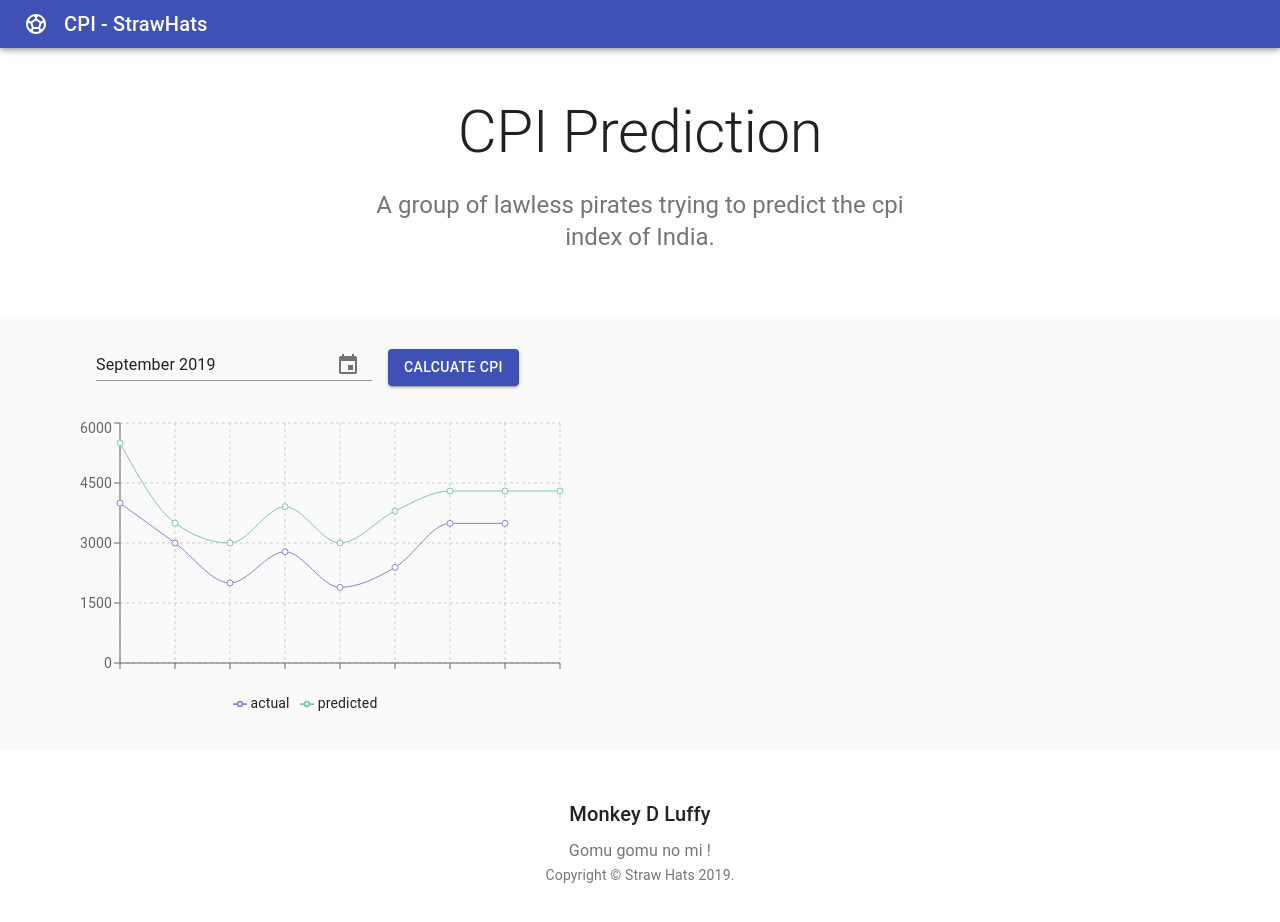
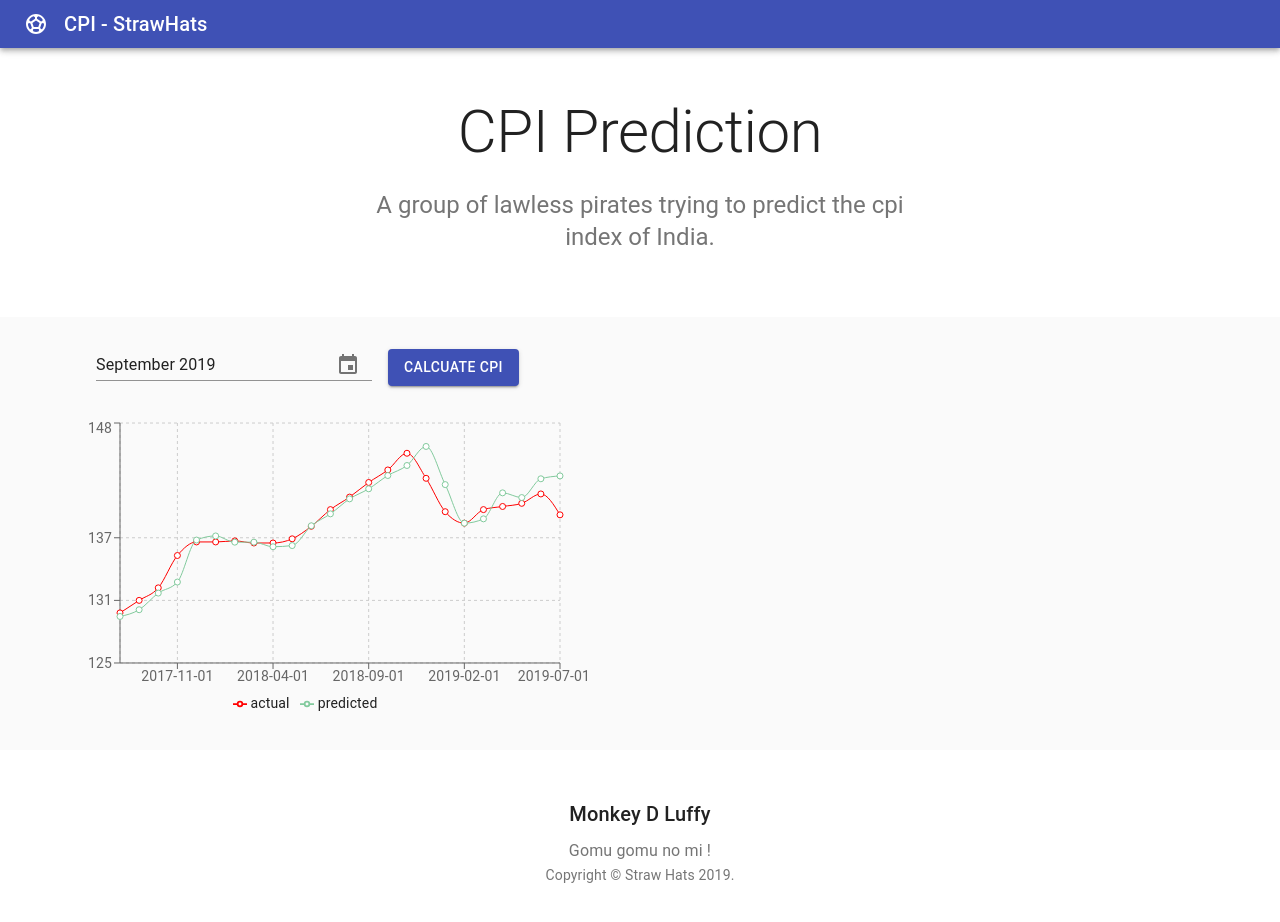
Before and after one commit to Siddharth-Chandran/cpi-dashboard, a React (Create React App) app: page / in a window 1280 px wide. Shown: the top 922 px of the page. Built offline with nearby package versions, Linux system fonts and the light colour scheme.

Commit message:
Improved graph

```diff
--- a/src/components/dashboard/Dashboard.js
+++ b/src/components/dashboard/Dashboard.js
@@ -15,15 +15,30 @@ import Button from '@material-ui/core/Button';
 
 /** Needs to be removed after completing backend API */
 const data = [
-    { month: 'January', actual: 4000, predicted: 5500, },
-    { month: 'February', actual: 3000, predicted: 3500, },
-    { month: 'March', actual: 2000, predicted: 3000, },
-    { month: 'April', actual: 2780, predicted: 3908, },
-    { month: 'May', actual: 1890, predicted: 3000, },
-    { month: 'June', actual: 2390, predicted: 3800, },
-    { month: 'July', actual: 3490, predicted: 4300, },
-    { month: 'Auguest', actual: 3490, predicted: 4300, },
-    { month: 'September', predicted: 4300, },
+{'month': '2017-08-01', 'actual': 129.8, 'predicted': 129.45809104557068},
+{'month': '2017-09-01', 'actual': 131.0, 'predicted': 130.10434840701507},
+{'month': '2017-10-01', 'actual': 132.2, 'predicted': 131.69835331432338},
+{'month': '2017-11-01', 'actual': 135.3, 'predicted': 132.7570800400743},
+{'month': '2017-12-01', 'actual': 136.6, 'predicted': 136.78161568245736},
+{'month': '2018-01-01', 'actual': 136.6, 'predicted': 137.17576719906998},
+{'month': '2018-02-01', 'actual': 136.7, 'predicted': 136.57877863161767},
+{'month': '2018-03-01', 'actual': 136.5, 'predicted': 136.58011318951367},
+{'month': '2018-04-01', 'actual': 136.5, 'predicted': 136.14127745386108},
+{'month': '2018-05-01', 'actual': 136.9, 'predicted': 136.2531466498307},
+{'month': '2018-06-01', 'actual': 138.1, 'predicted': 138.15065128154185},
+{'month': '2018-07-01', 'actual': 139.7, 'predicted': 139.29279728178417},
+{'month': '2018-08-01', 'actual': 140.9, 'predicted': 140.72929358881444},
+{'month': '2018-09-01', 'actual': 142.3, 'predicted': 141.691090115265},
+{'month': '2018-10-01', 'actual': 143.5, 'predicted': 142.96817538683968},
+{'month': '2018-11-01', 'actual': 145.1, 'predicted': 143.92684655276898},
+{'month': '2018-12-01', 'actual': 142.7, 'predicted': 145.75087096050996},
+{'month': '2019-01-01', 'actual': 139.5, 'predicted': 142.09819529313359},
+{'month': '2019-02-01', 'actual': 138.4, 'predicted': 138.40226895094136},
+{'month': '2019-03-01', 'actual': 139.7, 'predicted': 138.81392328042222},
+{'month': '2019-04-01', 'actual': 140.0, 'predicted': 141.30510011820704},
+{'month': '2019-05-01', 'actual': 140.3, 'predicted': 140.85413362852753},
+{'month': '2019-06-01', 'actual': 141.2, 'predicted': 142.65377211532015},
+{'month': '2019-07-01', 'actual': 139.2, 'predicted': 142.92884259303975}
 ];
 
 const months = ["January", "February", "March", "April", "May", "June", "July", "August", "September", "October", "November", "December"];
@@ -151,11 +166,11 @@ class Dashboard extends React.Component {
                                 top: 5, right: 30, left: 20, bottom: 5,
                             }}>
                             <CartesianGrid strokeDasharray="3 3" />
-                            <XAxis dataKey="name" />
-                            <YAxis />
+                            <XAxis dataKey="month" />
+                            <YAxis domain={[125, 148]} />
                             <Tooltip />
                             <Legend />
-                            <Line type="monotone" dataKey="actual" stroke="#8884d8" activeDot={{ r: 8 }} />
+                            <Line type="monotone" dataKey="actual" stroke="#ff0000" activeDot={{ r: 8 }} />
                             <Line type="monotone" dataKey="predicted" stroke="#82ca9d" />
                         </LineChart>
                     </Container>
```
